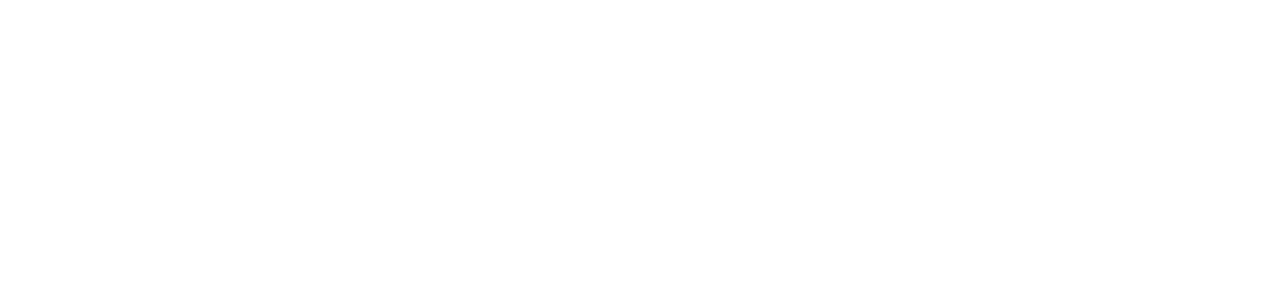
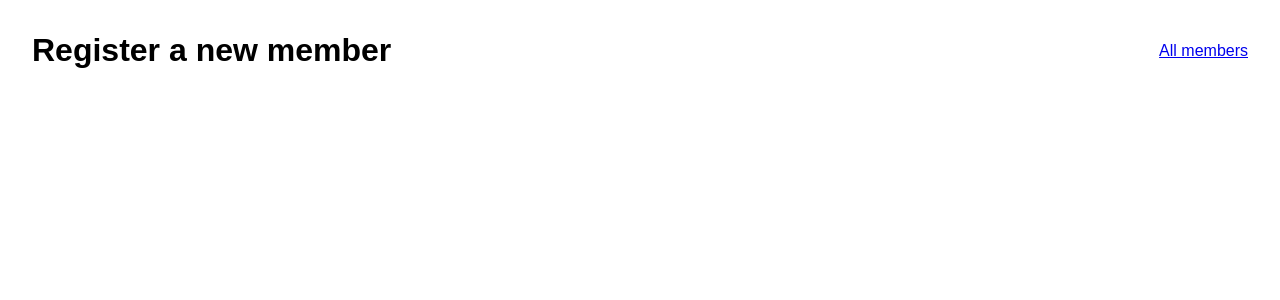
Before and after one commit to samuelsilvadev/manage-position-on-scrolling-area, a React (Create React App) app: page /create in a window 1280 px wide. Before the commit this address had no page. Shown: the top 300 px of the page. Built offline with nearby package versions, Linux system fonts and the light colour scheme; the HTML template or start-up script is replaced by a standard one.

Commit message:
refactor: move people component to pages folder

```diff
--- a/src/App.tsx
+++ b/src/App.tsx
@@ -1,5 +1,6 @@
 import { Routes, Route } from "react-router-dom";
-import People from "components/people";
+import People from "pages/people";
+import RegisterPerson from "pages/register-person";
 import Layout from "components/layout";
 
 function App() {
@@ -7,6 +8,7 @@
     <Layout>
       <Routes>
         <Route path="/" element={<People />} />
+        <Route path="/create" element={<RegisterPerson />} />
       </Routes>
     </Layout>
   );
--- /dev/null
+++ b/src/pages/register-person/RegisterPerson.tsx
@@ -0,0 +1,38 @@
+import Container, {
+  CONTAINER_PADDING,
+  CONTAINER_DIRECTION,
+} from "components/container";
+import Spacing, { SPACING_MARGINS } from "components/spacing";
+import { Link } from "react-router-dom";
+
+const RegisterPerson = () => {
+  return (
+    <Container fullHeight fullWidth direction={CONTAINER_DIRECTION.VERTICAL}>
+      <Container
+        fullWidth
+        padding={CONTAINER_PADDING.NONE}
+        spreadContent
+        alignCenter
+      >
+        <Container
+          direction={CONTAINER_DIRECTION.VERTICAL}
+          padding={CONTAINER_PADDING.NONE}
+        >
+          <h1>Register a new member</h1>
+        </Container>
+        <Link to="/">All members</Link>
+      </Container>
+      <Container
+        fullWidth
+        fullHeight
+        alignCenter
+        direction={CONTAINER_DIRECTION.VERTICAL}
+        padding={CONTAINER_PADDING.NONE}
+      >
+        <Spacing size={SPACING_MARGINS.BIG} />
+      </Container>
+    </Container>
+  );
+};
+
+export default RegisterPerson;
--- /dev/null
+++ b/src/pages/register-person/index.ts
@@ -0,0 +1 @@
+export { default } from "./RegisterPerson";
```
Also changed, not shown: src/pages/people/People.tsx (renamed from src/components/people/People.tsx), src/pages/people/data.ts (renamed from src/components/people/data.ts), src/pages/people/index.ts (renamed from src/components/people/index.ts), src/pages/people/people-content/PeopleContent.tsx (renamed from src/components/people/people-content/PeopleContent.tsx), src/pages/people/people-content/index.ts (renamed from src/components/people/people-content/index.ts), src/pages/people/people-content/peopleContent.module.scss (renamed from src/components/people/people-content/peopleContent.module.scss).
